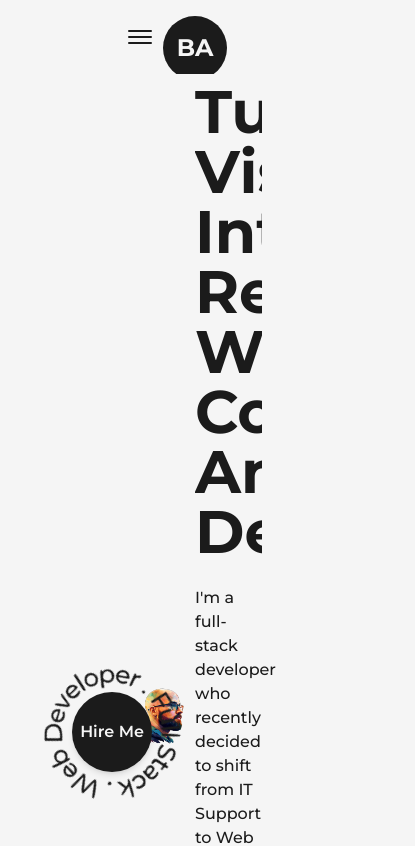
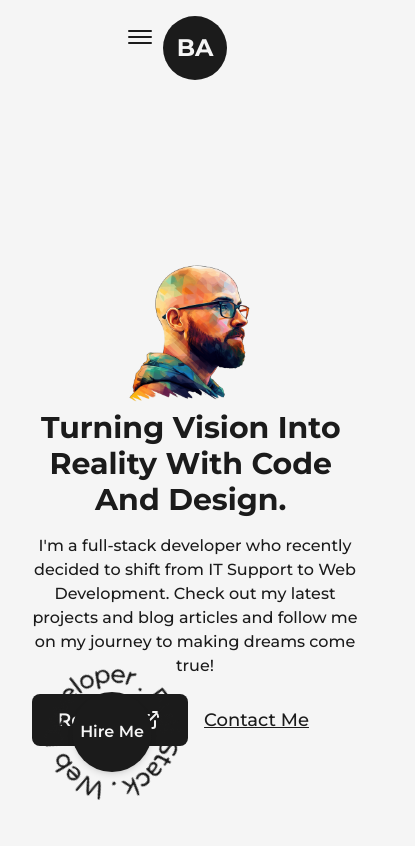
Before and after one commit to baguiar428/portfolio-2.0, a Next.js app: page / in a window 390 px wide. Shown: the top 846 px of the page, 415 px wide, since content can reach past the window. Built offline with nearby package versions, Linux system fonts and the light colour scheme.

Commit message:
Applied some more styling but hit snag on centering text in home under lg:

```diff
--- a/src/app/components/AnimatedText.js
+++ b/src/app/components/AnimatedText.js
@@ -32,7 +32,7 @@ const singleWord = {
 const AnimatedText = ({text, className=""}) => {
   return (
     <div className='w-full mx-auto py-2 flex items-center justify-center
-    text-center overflow-hidden'
+    text-center overflow-hidden sm:py-0'
     >
         <motion.h1 className={`${className} w-full inline-block text-dark font-bold capitalize text-8xl dark:text-light`}
         variants={quote}
--- a/src/app/components/Layout.js
+++ b/src/app/components/Layout.js
@@ -2,7 +2,8 @@ import React from 'react'
 
 const Layout = ({children, className=""}) => {
   return (
-    <div className={`${className} w-full h-full inline-block z-0 bg-light p-32 dark:bg-dark`}>
+    <div className={`${className} w-full h-full inline-block z-0 bg-light p-32 dark:bg-dark
+    xl:p-24 lg:p-16 md:p-12 sm:p-8`}>
         {children}
     </div>
   )
--- a/src/app/page.js
+++ b/src/app/page.js
@@ -10,18 +10,21 @@ export default function Home() {
   return (
     <main className="flex items-center text-dark w-full min-h-screen
     dark:text-light">
-      <Layout className="pt-0">
-        <div className="flex items-center justify-between w-full">
+      <Layout className="pt-0 md:pt-16 sm:pt-8">
+        <div className="flex items-center justify-between w-full lg:flex-col">
           <div className="w-1/2">
-            <Image src={heroPic} alt="Bruno Aguiar" className="w-full h-auto"
+            <Image src={heroPic} alt="Bruno Aguiar" className="w-full h-auto
+            lg:hidden md:inline-block md:w-full"
             priority
             sizes="(max-width: 768px) 100vw, (max-width: 1200px) 50vw, 33vw"
             />
           </div>
-          <div className="w-1/2 flex-col items-center self-center">
+          <div className="w-1/2 flex-col items-center self-center
+          lg:w-full lg:text-center">
             <AnimatedText
               text="Turning Vision Into Reality With Code And Design."
-              className="!text-6xl !text-left"
+              className="!text-6xl !text-left
+              xl:!text-5xl lg:!text-center lg:!text=6xl md:!text-5xl sm:!text-3xl"
             />
             <p className="my-4 text-base font-medium">
               I&apos;m a full-stack developer who recently decided to shift from
@@ -29,7 +32,7 @@ export default function Home() {
               blog articles and follow me on my journey to making dreams come
               true!
             </p>
-            <div className="flex items-center self-start mt-2">
+            <div className='flex items-center self-start mt-2 lg:self-center'>
               <Link
                 href="/Bruno_Aguiar-Resume.pdf"
                 target="_blank"
```
